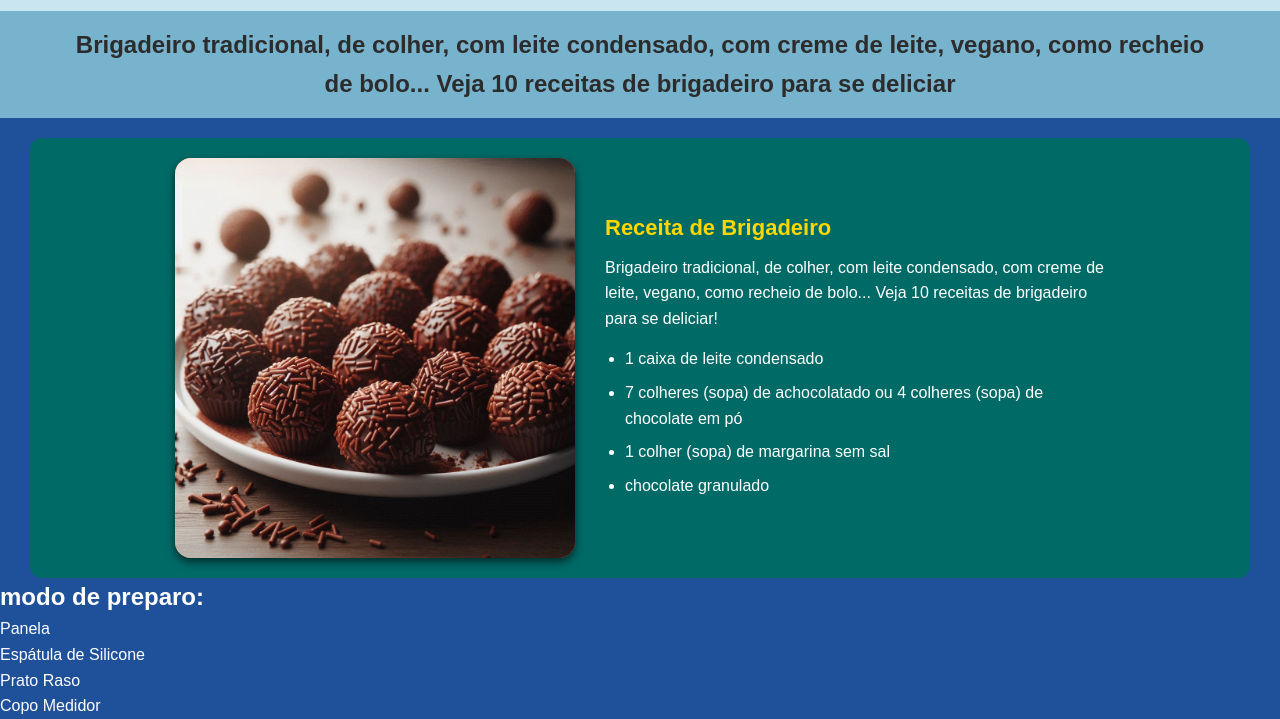
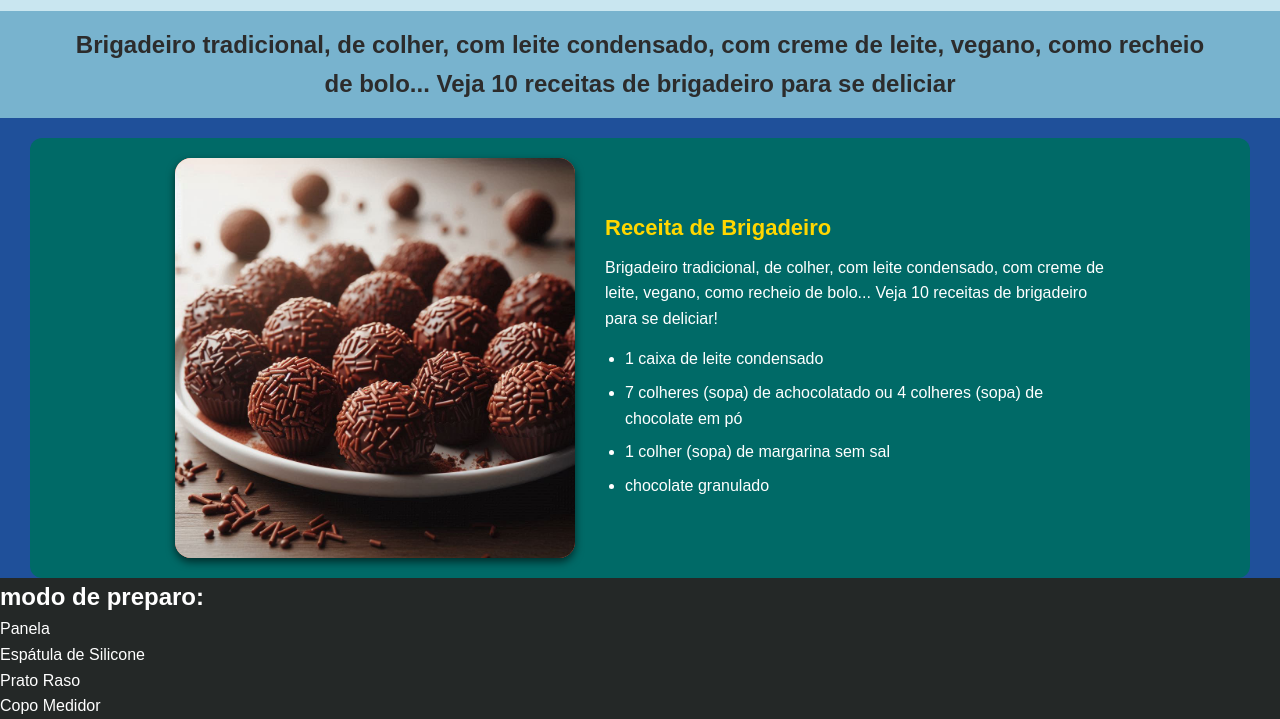
Before and after one commit to Drzim9/receitas, a plain HTML site: page brigadeiro-2/index.html in a window 1280 px wide. Shown: the part 90-809 px from the top of the page. Drawn offline with Linux system fonts and the light colour scheme.

Commit message:
stryl-preparo

```diff
--- a/brigadeiro-2/stryl.css
+++ b/brigadeiro-2/stryl.css
@@ -4,7 +4,7 @@
     box-sizing: border-box;
 }
 
-/* Estilização do body */
+
 body {
     background-color: #1F509A;
     color: #FFFFFF;
@@ -52,7 +52,7 @@ body {
     background-color: tomato;
 }
 
-/* Texto ao lado da imagem */
+
 
 .texto {
     max-width: 500px;
@@ -79,7 +79,7 @@ body {
     margin-bottom: 8px;
 }
 
-/* Links gerais */
+
 a {
     color: #FFD700;
     text-decoration: none;
@@ -88,3 +88,7 @@ a {
 a:hover {
     text-decoration: underline;
 }
+
+.preparo {
+    background-color: rgb(36, 40, 39);
+}
```
Also changed, not shown: brigadeiro-2/index.html (+1 -2 lines).
